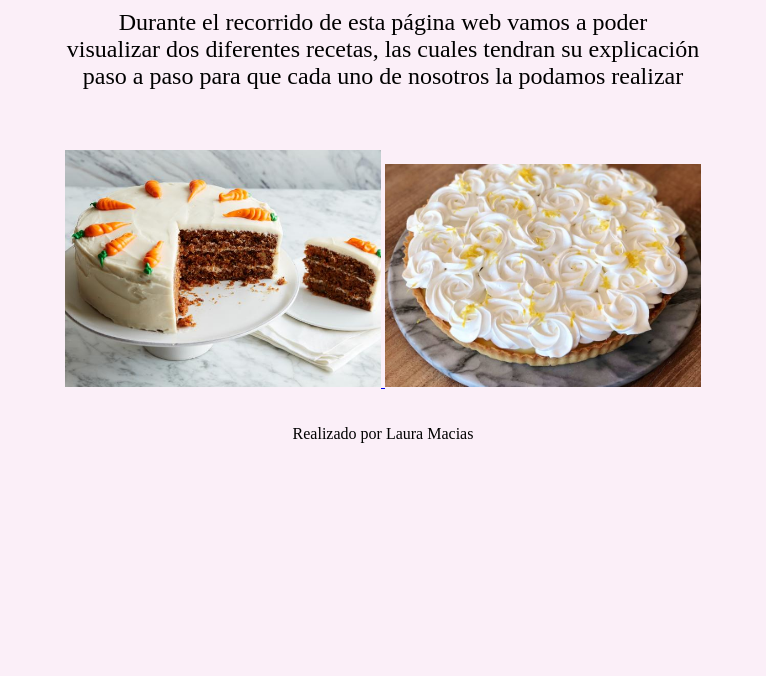
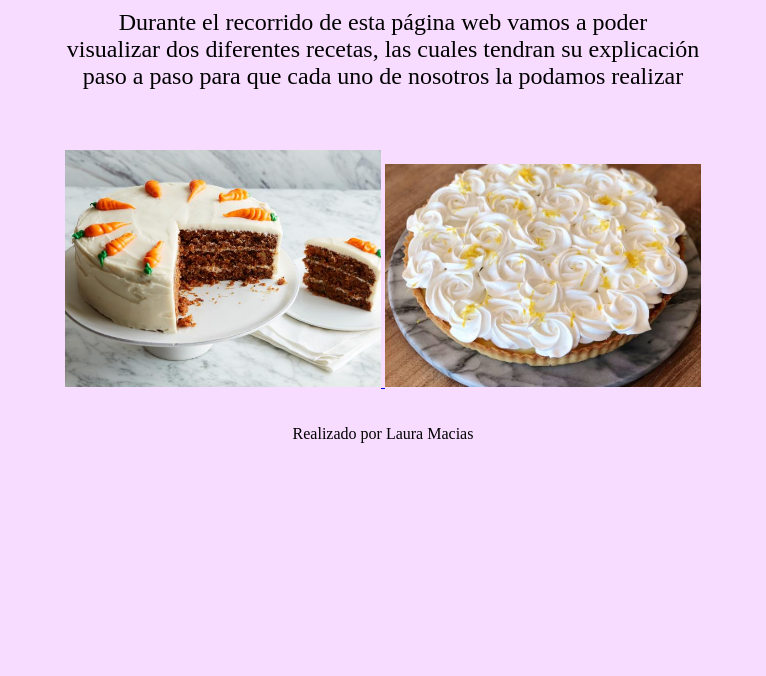
Before and after one commit to Laura-Macias/Front, a plain HTML site: page primeraPagina.html in a window 1280 px wide. Shown: the part 124-800 px from the top of the page, without its empty margins (257-1023 px from the left). Drawn offline with Linux system fonts and the light colour scheme.

Commit message:
modifique colores

```diff
--- a/CSS/style.css
+++ b/CSS/style.css
@@ -7,9 +7,8 @@ h1 {
 }
 
 body {
-    background-color: #FBEFF8;
+    background-color: #f7dcff;
 }
-
 .numero2 {
     text-align: center;
     font-style: initial;
```
